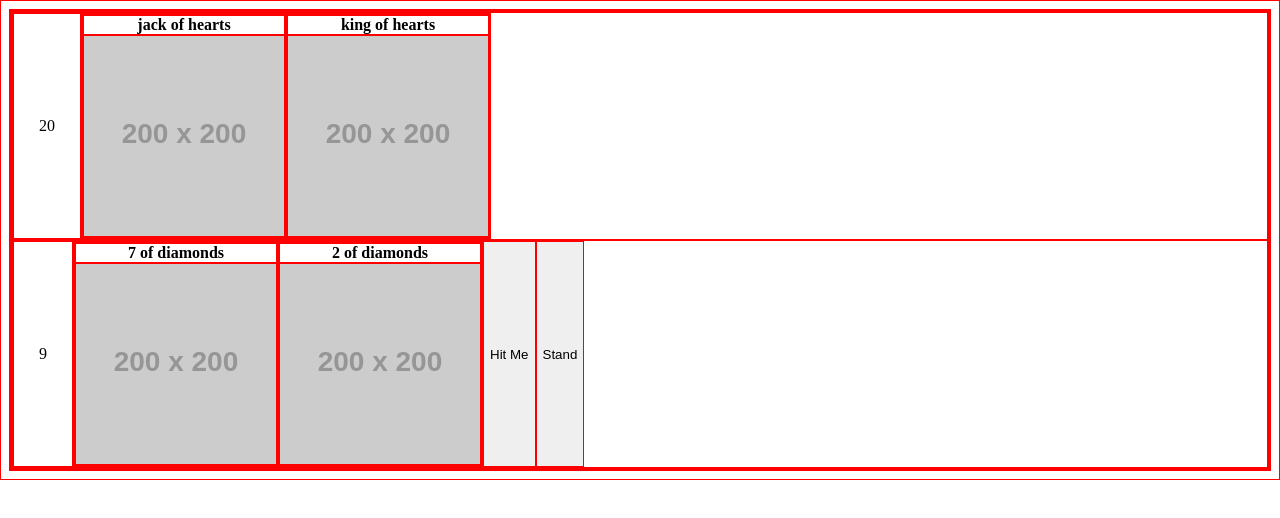
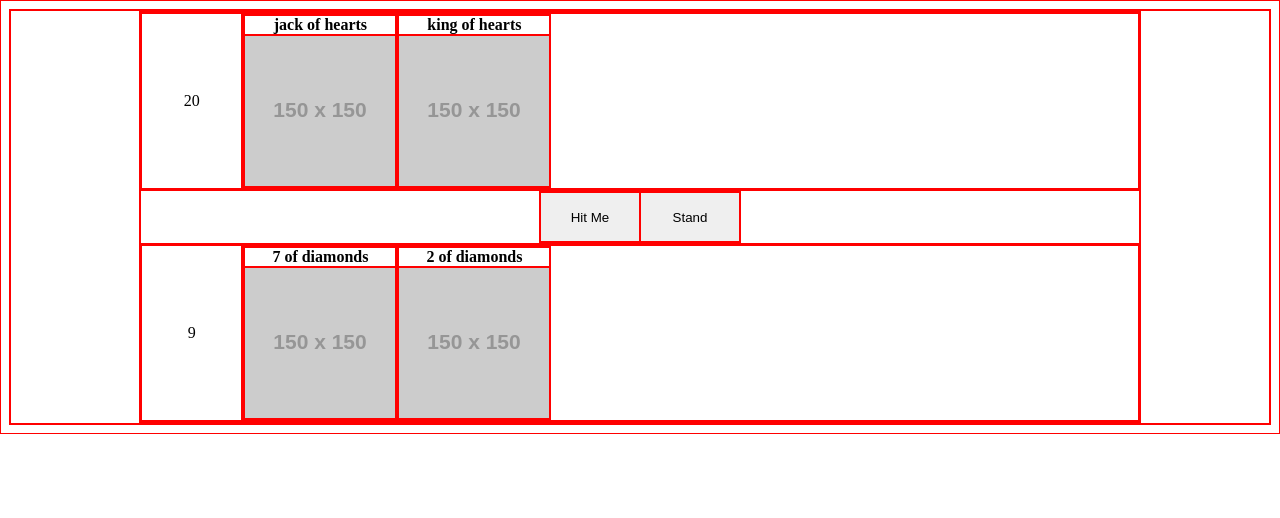
Before and after one commit to toby-d-parsons/blackjack, a plain HTML site: page index.html in a window 1280 px wide. Drawn offline with Linux system fonts and the light colour scheme; placeholder pictures from the web are drawn by us.

Commit message:
Implement basic restyle with new container for game controls
- This commit introduces a basic restyle to the game interface, incorporating a new div container named "container-game-controls" to house the Hit Me and Stand buttons. These buttons have been relocated from their previous positions to this central area between the two players' hands.
- The addition of the container enhances the layout and organization of game controls, providing a clear separation between player actions and game status information. This restyling improves the overall aesthetics and usability of the game interface.

```diff
--- a/index.html
+++ b/index.html
@@ -14,6 +14,10 @@
                 <div class="hand-value"></div>
                 <div class="container-hand"></div>
             </div>
+            <div>
+                <div id="container-game-controls">
+                </div>
+            </div>
             <div id="container-player">
                 <div class="hand-value"></div>
                 <div class="container-hand"></div>
--- a/script.js
+++ b/script.js
@@ -1,5 +1,6 @@
 const playerContainer = document.querySelector("#container-player");
 const dealerContainer = document.querySelector("#container-dealer");
+const gameControlsContainer = document.querySelector('#container-game-controls');
 let deck = [];
 let player = {
     value: [],
@@ -81,10 +82,10 @@ function drawCard(drawer, handContainer) {
         textContent: card[0].name
     });
     const image = Object.assign(document.createElement("img"), {
-        src: "https://placehold.co/200.png",
+        src: "https://placehold.co/150.png",
         alt: "placeholder image",
-        width: 200,
-        height: 200
+        //width: 150,
+        //height: 150
     })
     cardContainer.appendChild(cardText);
     cardContainer.appendChild(image);
@@ -115,9 +116,10 @@ function setupHitMeButton() {
     const hitMeButton = Object.assign(document.createElement("button"), {
         id: "hit-me",
         type: "button",
+        className: "game-controls",
         textContent: "Hit Me"
     });
-    playerContainer.appendChild(hitMeButton);
+    gameControlsContainer.appendChild(hitMeButton);
     hitMeButton.addEventListener("click", () => drawCard(player, playerContainer.querySelector(".container-hand")));
 }
 
@@ -125,9 +127,10 @@ function setupStandButton() {
     const standButton = Object.assign(document.createElement("button"), {
         id: "stand",
         type: "button",
+        className: "game-controls",
         textContent: "Stand"
     });
-    playerContainer.appendChild(standButton);
+    gameControlsContainer.appendChild(standButton);
     standButton.addEventListener("click", () => endPlayerTurn())
 }
 
@@ -204,8 +207,8 @@ function dealerTurn() {
 function removeInputButtons() {
     const hitMeButton = document.getElementById("hit-me");
     const standButton = document.getElementById("stand");
-    hitMeButton ? playerContainer.removeChild(hitMeButton) : false;
-    standButton ? playerContainer.removeChild(standButton) : false;
+    hitMeButton ? gameControlsContainer.removeChild(hitMeButton) : false;
+    standButton ? gameControlsContainer.removeChild(standButton) : false;
 }
 
 function endOfGame() {
--- a/style.css
+++ b/style.css
@@ -1,5 +1,10 @@
 * {
     border: 1px red solid;
+}
+
+main {
+    max-width: 1000px;
+    margin: auto;
 }
 
 #container-dealer {
@@ -8,13 +13,26 @@
 
 .container-hand {
     display: flex;
+    width: 90%;
+    justify-content: flex-start;
 }
 
 .hand-value {
     display: flex;
-    padding: 25px;
     justify-content: center;
     align-items: center;
+    width: 10%;
+}
+
+#container-game-controls {
+    height: 50px;
+    max-width: 200px;
+    margin: auto;
+    display: flex;
+}
+
+.game-controls {
+    width: 50%;
 }
 
 #container-player {
```
